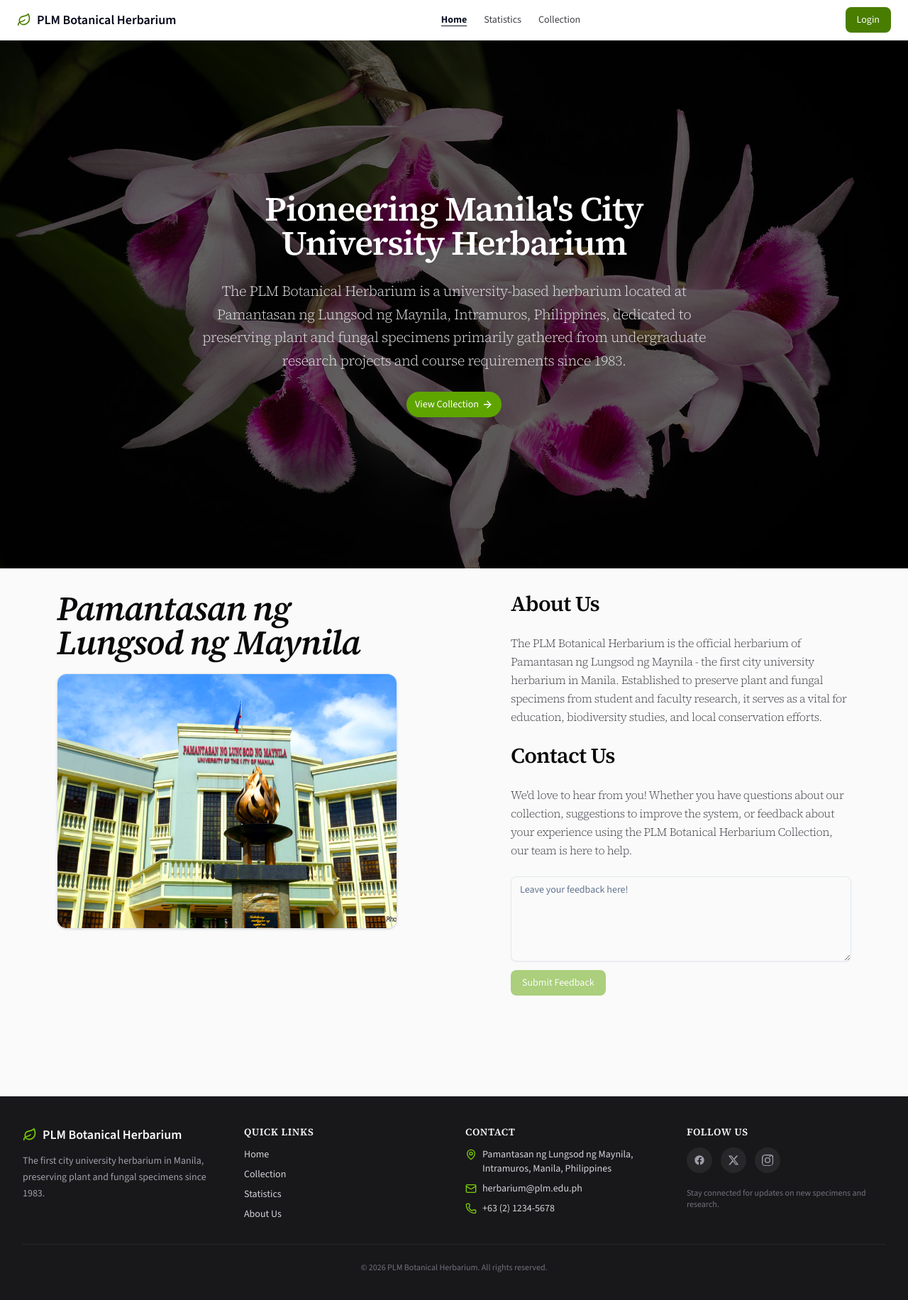
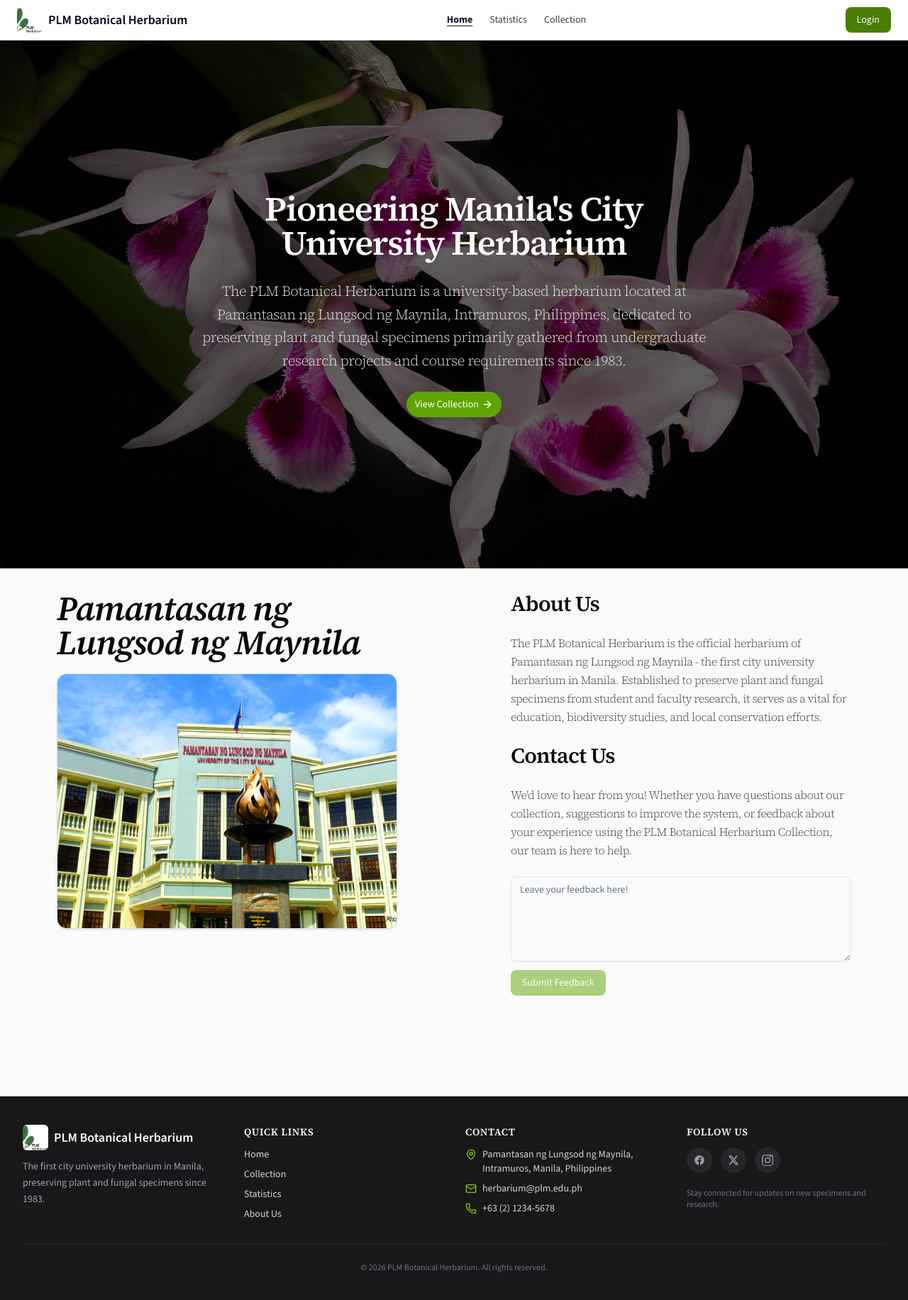
Before and after one commit to grahamogatia/plm-herbarium, a React (Vite) app: page /home in a window 1280 px wide. Shown: the whole page at 71% size. Built offline with nearby package versions, Linux system fonts and the light colour scheme; no server answers.

Commit message:
feat: replace Leaf icon with logo image in Header and Footer components

```diff
--- a/index.html
+++ b/index.html
@@ -2,7 +2,7 @@
 <html lang="en">
   <head>
     <meta charset="UTF-8" />
-    <link rel="icon" type="image/svg+xml" href="/vite.svg" />
+    <link rel="icon" type="image/jpeg" href="/logo.jpg" />
     <meta name="viewport" content="width=device-width, initial-scale=1.0" />
     <link rel="preconnect" href="https://fonts.googleapis.com" />
     <link rel="preconnect" href="https://fonts.gstatic.com" crossorigin />
--- a/src/components/layout/Footer.tsx
+++ b/src/components/layout/Footer.tsx
@@ -1,5 +1,6 @@
-import { Leaf, Mail, MapPin, Phone } from "lucide-react";
+import { Mail, MapPin, Phone } from "lucide-react";
 import { useNavigate } from "react-router-dom";
+import logo from "@/assets/logo.jpg";
 
 function Footer() {
   const navigate = useNavigate();
@@ -11,7 +12,7 @@
           {/* Brand */}
           <div className="space-y-3">
             <div className="flex items-center gap-2">
-              <Leaf className="h-5 w-5 text-lime-500" />
+              <img src={logo} alt="PLM Herbarium Logo" className="h-9 w-9 rounded-sm object-cover" />
               <span className="text-lg font-semibold text-zinc-50">
                 PLM Botanical Herbarium
               </span>
--- a/src/components/layout/Header.tsx
+++ b/src/components/layout/Header.tsx
@@ -1,4 +1,5 @@
-import { Leaf, Menu, X } from "lucide-react";
+import { Menu, X } from "lucide-react";
+import logo from "@/assets/logo.jpg";
 import { useNavigate, useLocation } from "react-router-dom";
 import { Button } from "@/components/ui/button";
 import { useAuth } from "@/context/AuthContext";
@@ -45,7 +46,7 @@
       <div className="flex h-14 items-center justify-between px-4 sm:px-6">
         {/* Logo */}
         <div className="flex items-center gap-2 cursor-pointer shrink-0" onClick={() => navigate("/home")}>
-          <Leaf className="h-5 w-5 text-lime-700" />
+          <img src={logo} alt="PLM Herbarium Logo" className="h-9 w-9 rounded-sm object-cover" />
           <span className="text-base sm:text-lg font-semibold truncate">PLM Botanical Herbarium</span>
         </div>
 
```
Also changed, not shown: public/logo.jpg (added), src/assets/logo.jpg (added).
